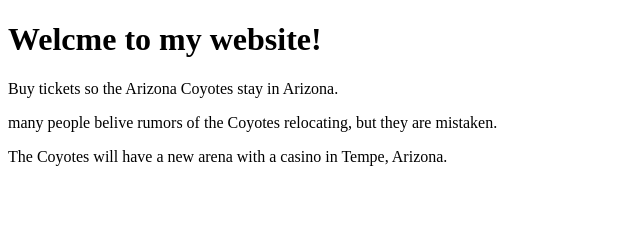
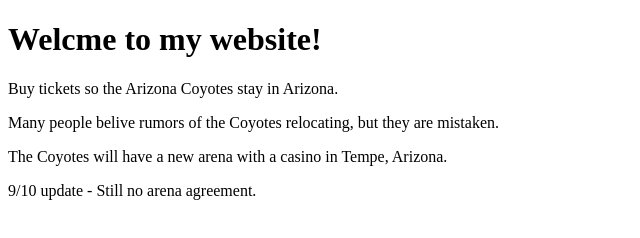
Before and after one commit to Wikerpedia99/First-Live-Website, a plain HTML site: page index.html in a window 1280 px wide. Shown: the whole page, without its empty margins (0-640 px from the left). Drawn offline with Linux system fonts and the light colour scheme.

Commit message:
added sept 10 update

```diff
--- a/index.html
+++ b/index.html
@@ -6,7 +6,8 @@
 <body>
 <h1>Welcme to my website!</h1>
 <p>Buy tickets so the Arizona Coyotes stay in Arizona.</p>
-<p>many people belive rumors of the Coyotes relocating, but they are mistaken.</p>
+<p>Many people belive rumors of the Coyotes relocating, but they are mistaken.</p>
 <p>The Coyotes will have a new arena with a casino in Tempe, Arizona.</p>
+<p>9/10 update - Still no arena agreement.</p>
 </body>
 </html>
```
Also changed, not shown: 1 other file.
